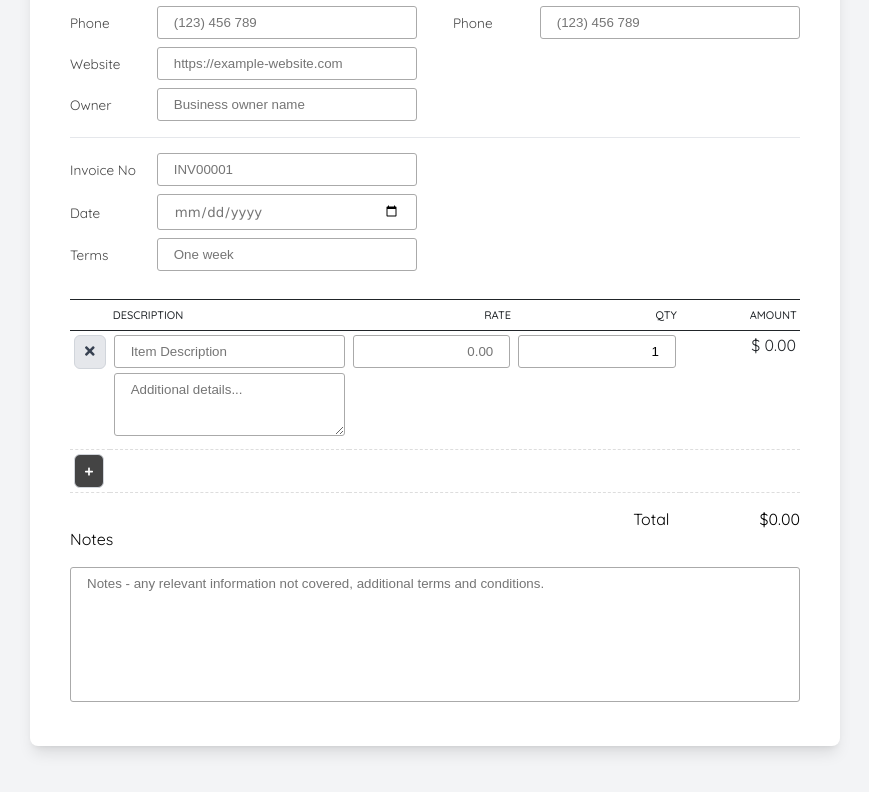
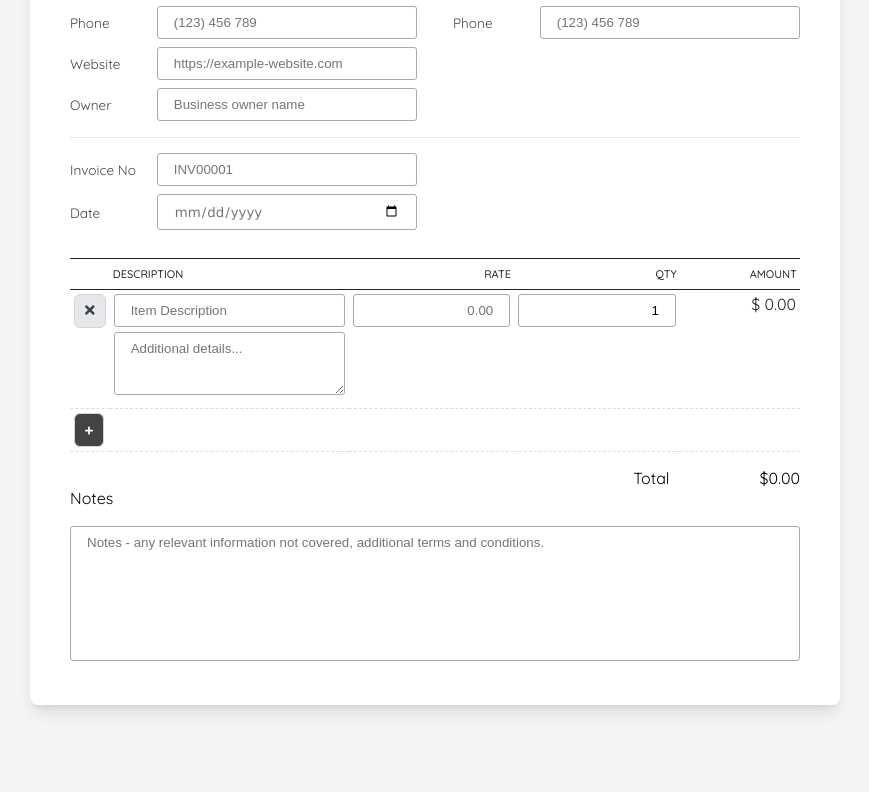
Before and after one commit to LaniJ/invoice-dragon, a Next.js app: page / in a window 1280 px wide. Shown: the part 1296-2088 px from the top of the page, without its empty margins (66-935 px from the left). Built offline with nearby package versions, Linux system fonts and the light colour scheme.

Commit message:
removes terms input field from form

```diff
--- a/src/components/Form/Form.jsx
+++ b/src/components/Form/Form.jsx
@@ -297,18 +297,18 @@ const Form = ({ logo, updateLogo, logoUpdated, prefill, currencySymbol, rows, on
                 value={prefill.date || ''}
               />
             </div>
-            <div className={styles.form__field}>
-              <label htmlFor="clientWebsite" className={styles.label}>Terms</label>
+            {/* <div className={styles.form__field}>
+              <label htmlFor="terms" className={styles.label}>Terms</label>
               <input
                 className={styles.input__default}
                 type="text"
-                name="clientWebsite"
-                id="clientWebsite"
+                name="terms"
+                id="terms"
                 placeholder="One week"
                 onChange={handleChange}
-                value={prefill.clientWebsite || ''}
+                value={prefill.terms || ''}
               />
-            </div>
+            </div> */}
           </div>
         </div>
 
```
